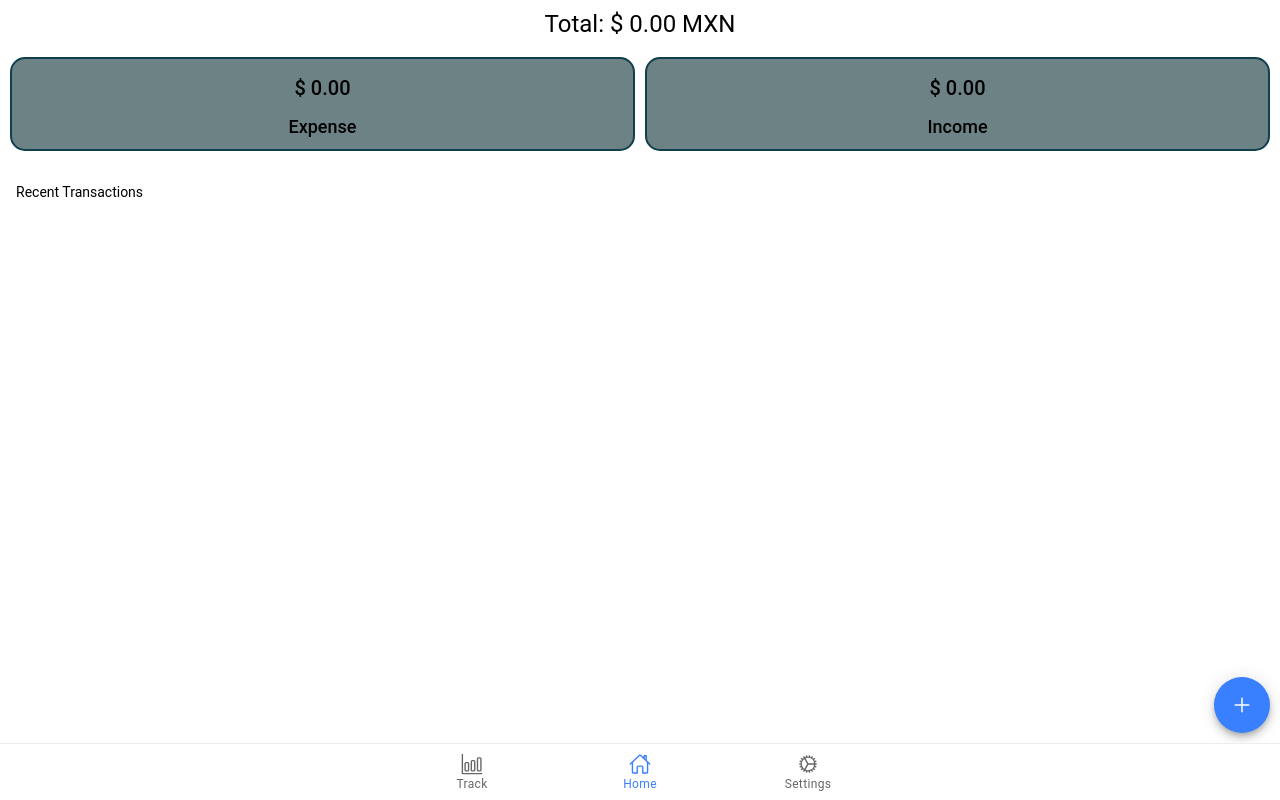
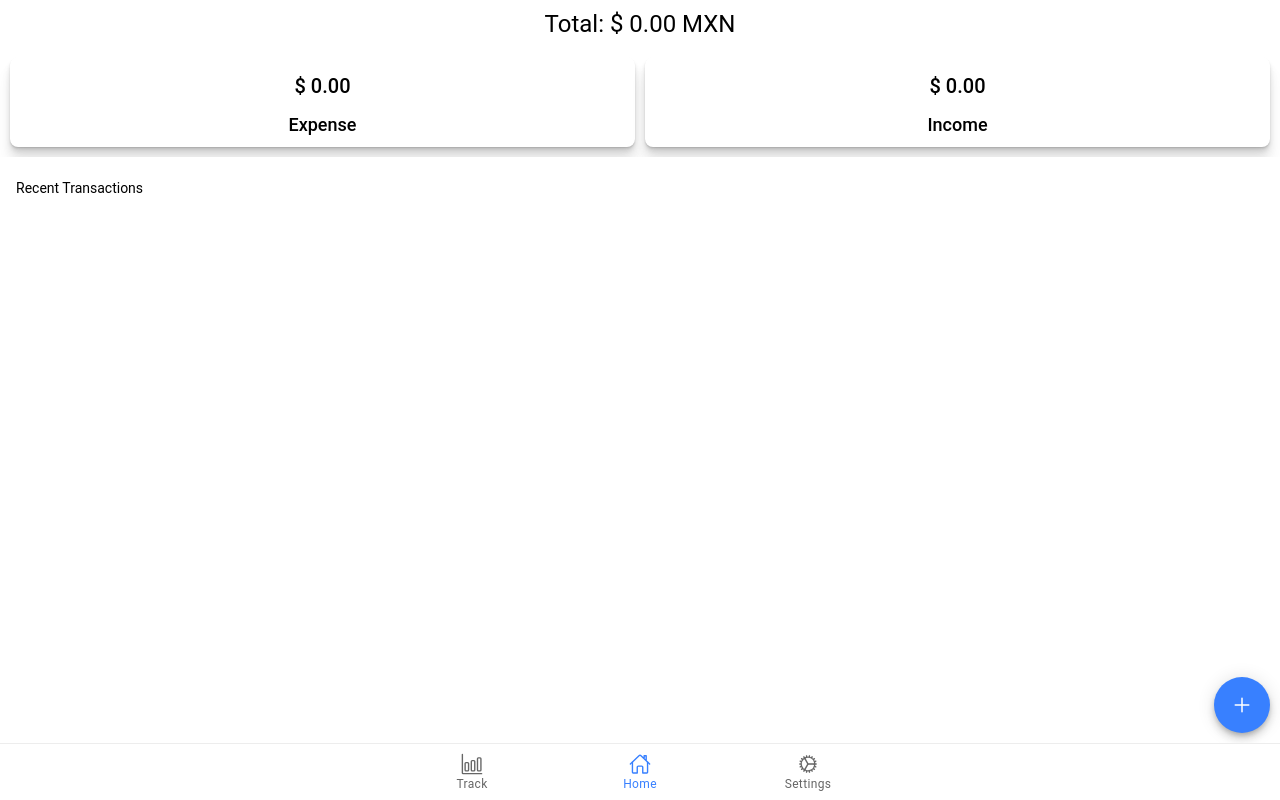
Before and after one commit to AlanBar13/tsukan, a React (Create React App) app: page /home in a window 1280 px wide. Built offline with nearby package versions, Linux system fonts and the light colour scheme.

Commit message:
Changed style fo expense and income boxes

```diff
--- a/src/pages/Home.css
+++ b/src/pages/Home.css
@@ -8,9 +8,15 @@
 
 .main-block {
     text-align: center;
-    width: 100%;
-    background-color: hsla(189, 21%, 30%, 0.75);
+    height: 100%;
+    border-radius: 8px;
+    background-color: white;
+    box-shadow:
+      0 1px 1px hsl(0deg 0% 0% / 0.075),
+      0 2px 2px hsl(0deg 0% 0% / 0.075),
+      0 4px 4px hsl(0deg 0% 0% / 0.075),
+      0 8px 8px hsl(0deg 0% 0% / 0.075),
+      0 16px 16px hsl(0deg 0% 0% / 0.075)
+    ;
     padding: 1px;
-    border-radius: 15px;
-    border: 2px solid #0f3e4d;
 }
```
